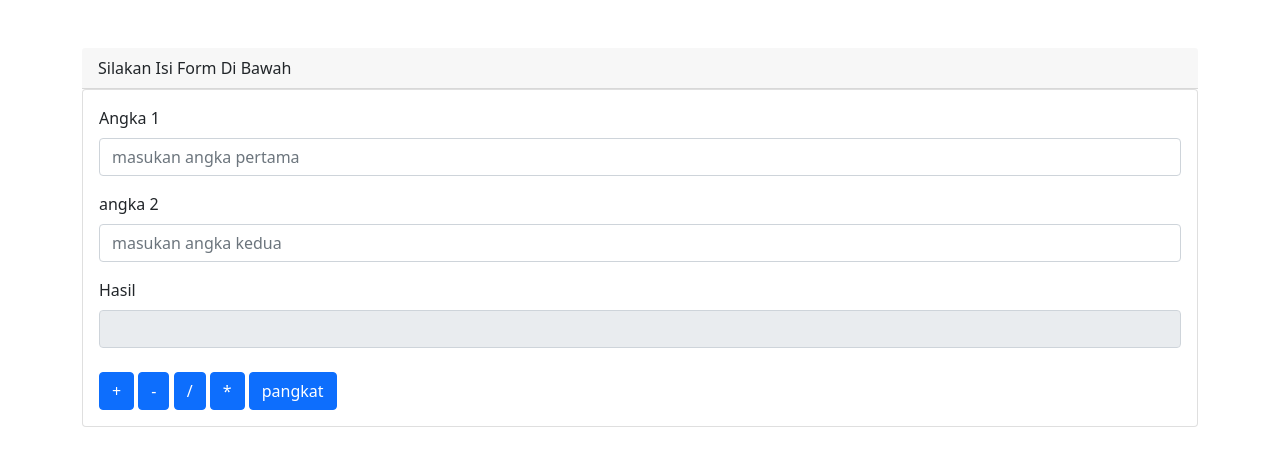
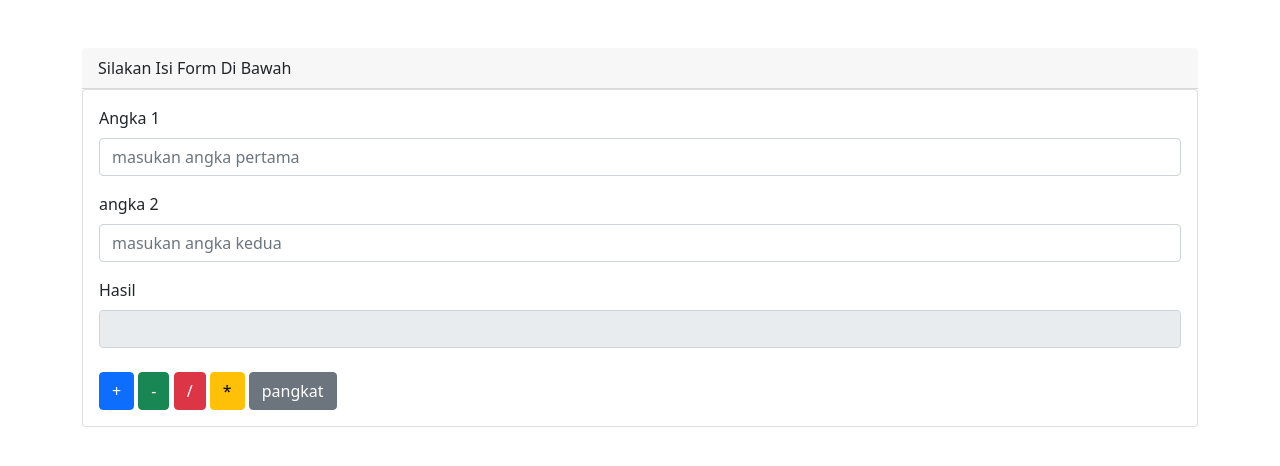
Before and after one commit to muhammadnassuha/tugas_mbkm, a plain HTML site: page tugas javascript4/latihan15js.html in a window 1280 px wide. Drawn offline with nearby package versions, Linux system fonts and the light colour scheme.

Commit message:
update new tugas jaascript4

```diff
--- a/tugas javascript4/latihan15js.html
+++ b/tugas javascript4/latihan15js.html
@@ -35,13 +35,13 @@
                             <!-- button -->
                             <button type="button" class="btn btn-primary" name="btn_tambah"
                                 onclick="tambah()">+</button>
-                            <button type="button" class="btn btn-primary" name="btn_tambah"
+                            <button type="button" class="btn btn-success" name="btn_tambah"
                                 onclick="kurang()">-</button>
-                            <button type="button" class="btn btn-primary" name="btn_tambah"
+                            <button type="button" class="btn btn-danger" name="btn_tambah"
                                 onclick="pembagian()">/</button>
-                            <button type="button" class="btn btn-primary" name="btn_tambah"
+                            <button type="button" class="btn btn-warning" name="btn_tambah"
                                 onclick="perkalian()">*</button>
-                            <button type="button" class="btn btn-primary" name="btn_tambah"
+                            <button type="button" class="btn btn-secondary" name="btn_tambah"
                                 onclick="pangkat()">pangkat</button>
                         </div>
                     </div>
```
